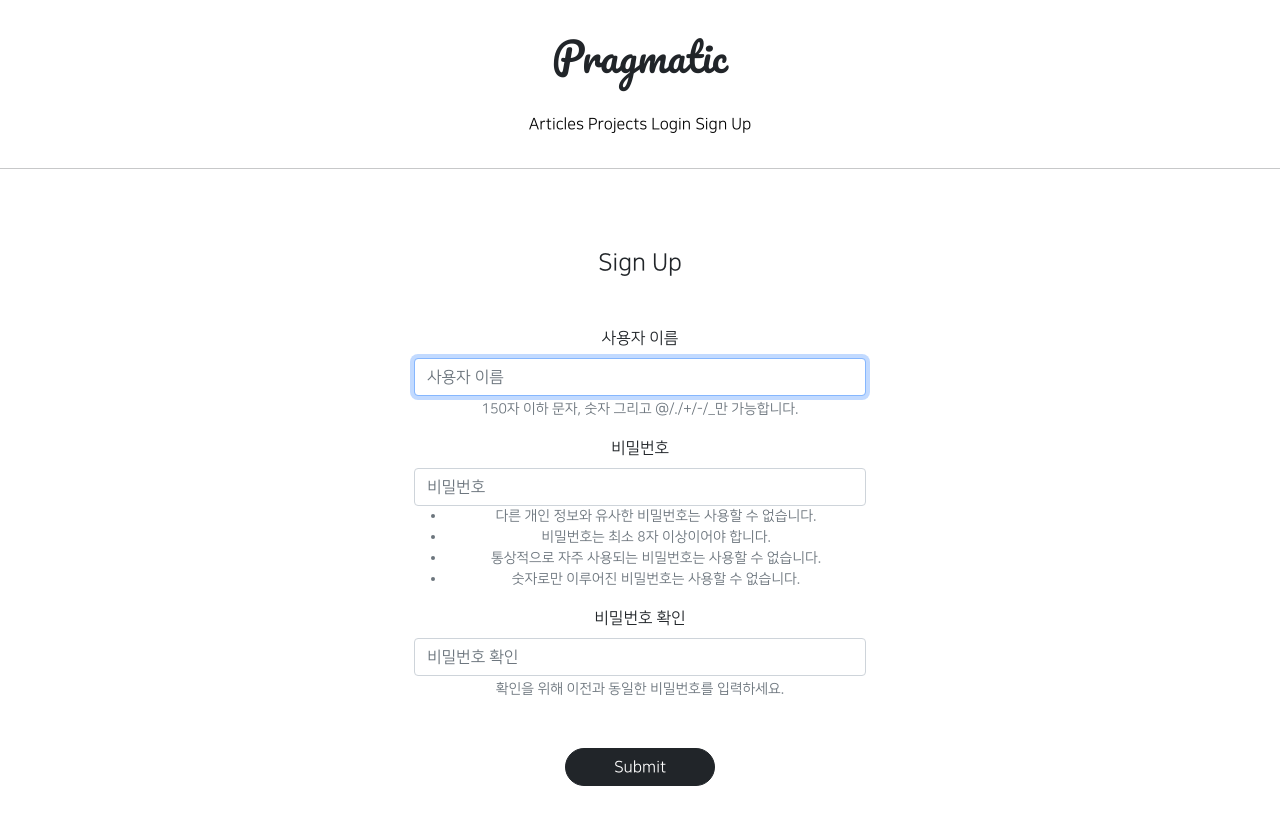
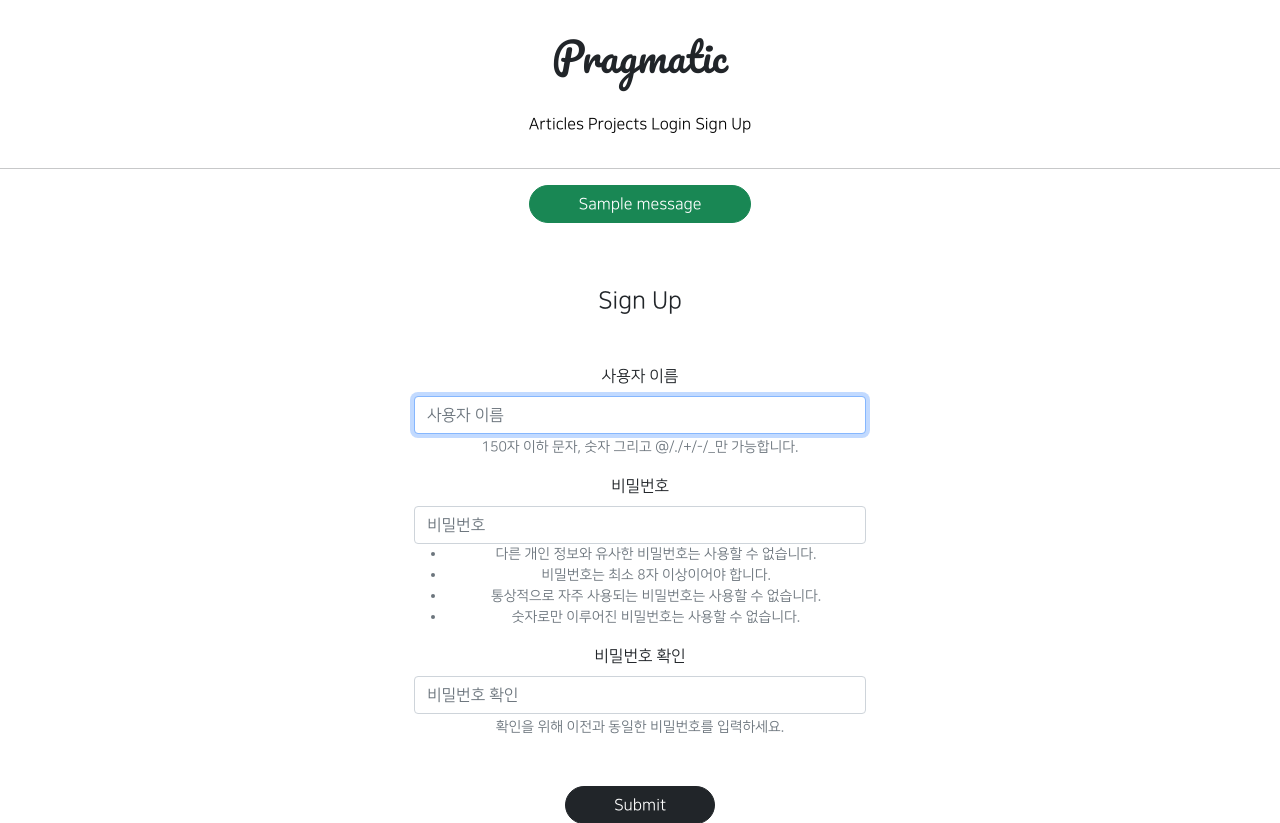
Before and after one commit to eka72/gis_study, a Django app: page /accounts/create/ in a window 1280 px wide. Shown: the top 823 px of the page. Run offline with Django 3.2, Linux system fonts and the light colour scheme; tables that the repository leaves empty hold one stand-in row (values such as "Sample post"); one stand-in notice (Sample message) is shown; parts of the project's set-up code (start-up, migrations or seed data) failed here and were passed over; some libraries are stand-ins or nearby versions.

Commit message:
2021-08_26_git_study

```diff
--- a/templates/base.html
+++ b/templates/base.html
@@ -1,13 +1,28 @@
 <!DOCTYPE html>
 <html lang="en">
+
 {% include 'head.html' %}
+
 <body style="font-family: NanumSquareR">
 
 {% include 'header.html' %}
+
 <hr>
+
+{% for message in messages %}
+    <div class="text-center">
+        <div class="btn btn-success rounded-pill px-5">
+            {{ message }}
+        </div>
+    </div>
+
+{% endfor %}
+
 {% block content %}
 {% endblock %}
+
 <hr>
+
 {% include 'footer.html' %}
 
 </body>
```
Also changed, not shown: likeapp/views.py (+7 -2 lines).
